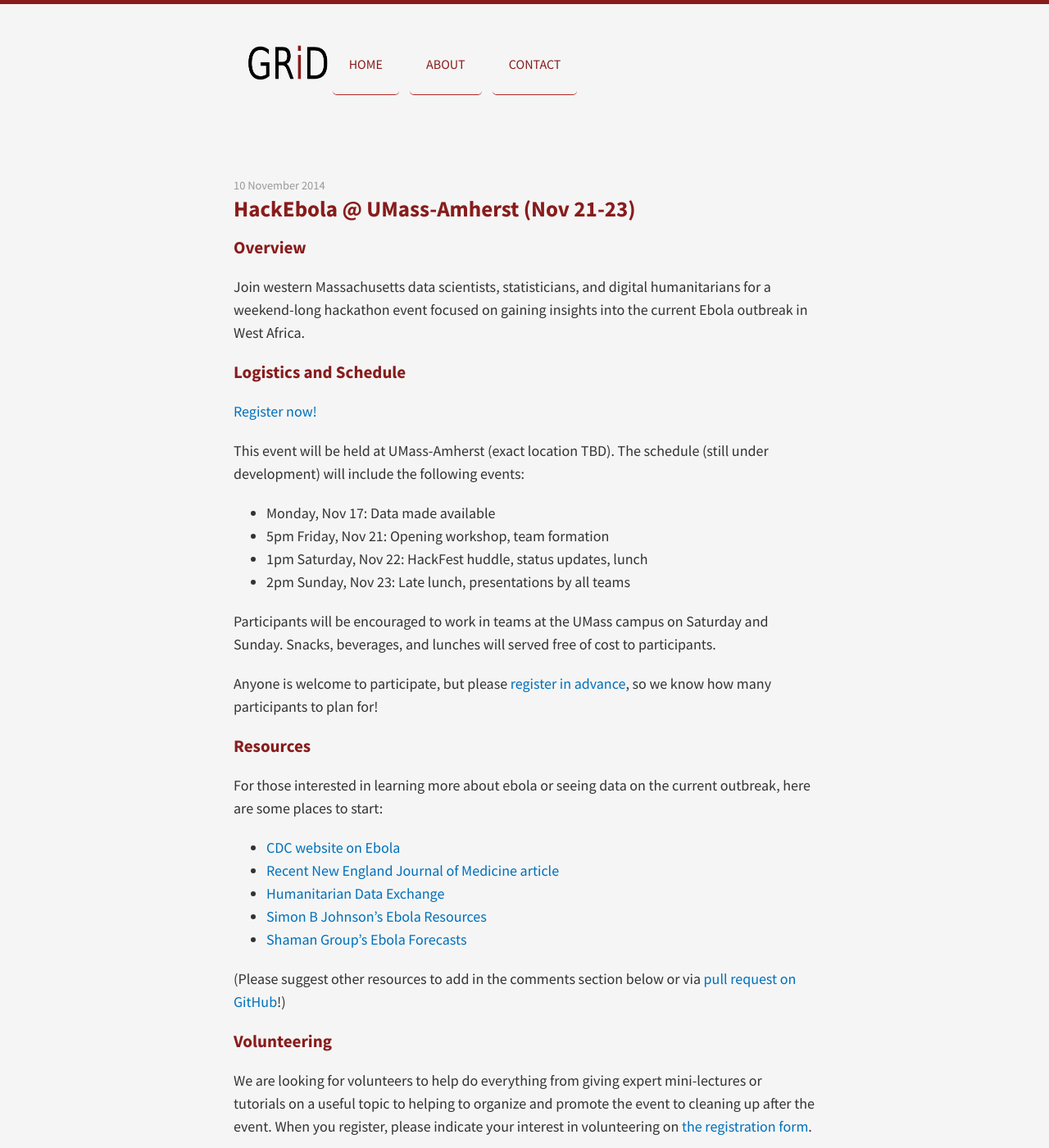
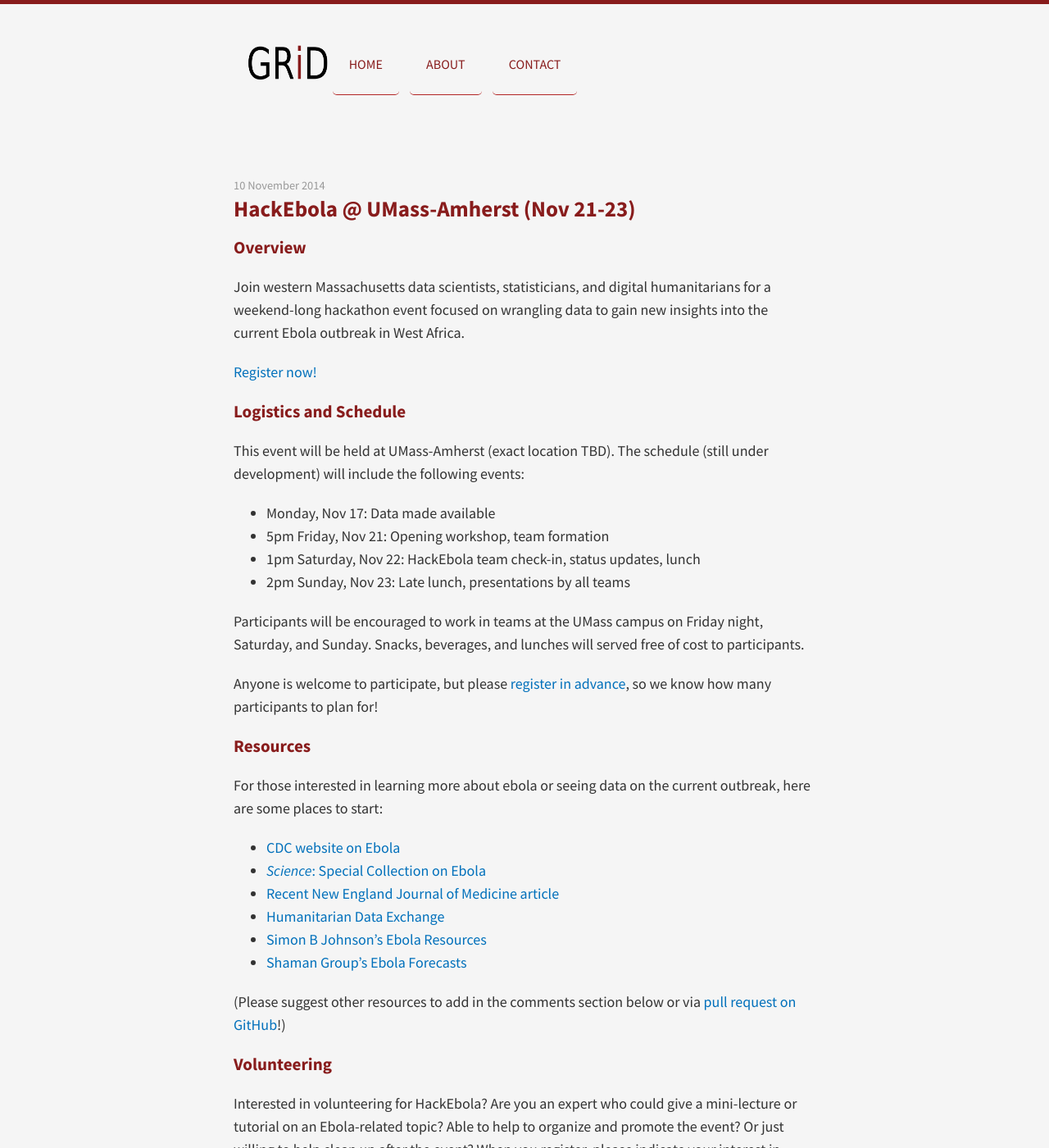
Before and after one commit to gridclub/gridclub.github.io, a Jekyll site: the page built from _posts/2014-11-10-ebola-hackfest.md, in a window 1280 px wide and 1400 px high. Shown: the whole window at 82% size. Built offline with Jekyll 4.4.1, drawn with Linux system fonts in a browser that asks for light colours; nearby versions of some CDN libraries; comment, search, counter and statistics services are not loaded; some of the changed text lies outside the part shown.

Commit message:
updating ebola page.

```diff
--- a/_posts/2014-11-10-ebola-hackfest.md
+++ b/_posts/2014-11-10-ebola-hackfest.md
@@ -6,19 +6,20 @@ tags: []
 ---
 
 ### Overview
-Join western Massachusetts data scientists, statisticians, and digital humanitarians for a weekend-long hackathon event focused on gaining insights into the current Ebola outbreak in West Africa.
+Join western Massachusetts data scientists, statisticians, and digital humanitarians for a weekend-long hackathon event focused on wrangling data to gain new insights into the current Ebola outbreak in West Africa.
+
+[Register now!](http://tinyurl.com/umass-hack-ebola)
 
 ### Logistics and Schedule
-[Register now!](http://tinyurl.com/umass-hack-ebola)
 
 This event will be held at UMass-Amherst (exact location TBD). The schedule (still under development) will include the following events:
 
 * Monday, Nov 17: Data made available
 * 5pm Friday, Nov 21: Opening workshop, team formation
-* 1pm Saturday, Nov 22: HackFest huddle, status updates, lunch
+* 1pm Saturday, Nov 22: HackEbola team check-in, status updates, lunch
 * 2pm Sunday, Nov 23: Late lunch, presentations by all teams
 
-Participants will be encouraged to work in teams at the UMass campus on Saturday and Sunday. Snacks, beverages, and lunches will served free of cost to participants.
+Participants will be encouraged to work in teams at the UMass campus on Friday night, Saturday, and Sunday. Snacks, beverages, and lunches will served free of cost to participants.
 
 Anyone is welcome to participate, but please [register in advance](http://tinyurl.com/umass-hack-ebola), so we know how many participants to plan for!
 
@@ -27,6 +28,7 @@ Anyone is welcome to participate, but please [register in advance](http://tinyur
 For those interested in learning more about ebola or seeing data on the current outbreak, here are some places to start:
 
 * [CDC website on Ebola](http://www.cdc.gov/vhf/ebola/)
+* [_Science_: Special Collection on Ebola](http://www.sciencemag.org/site/extra/ebola/)
 * [Recent New England Journal of Medicine article](http://www.nejm.org/doi/full/10.1056/NEJMoa1411100#t=articleTop)
 * [Humanitarian Data Exchange](https://data.hdx.rwlabs.org/dataset?tags=ebola)
 * [Simon B Johnson's Ebola Resources](http://simonbjohnson.github.io/)
@@ -36,7 +38,7 @@ For those interested in learning more about ebola or seeing data on the current
 (Please suggest other resources to add in the comments section below or via [pull request on GitHub](https://github.com/UMassAmherst-GRiD/UMassAmherst-GRiD.github.io)!)
 
 ### Volunteering
-We are looking for volunteers to help do everything from giving expert mini-lectures or tutorials on a useful topic to helping to organize and promote the event to cleaning up after the event. When you register, please indicate your interest in volunteering on [the registration form](http://tinyurl.com/umass-hack-ebola).
+Interested in volunteering for HackEbola? Are you an expert who could give a mini-lecture or tutorial on an Ebola-related topic? Able to help to organize and promote the event? Or just willing to help clean up after the event? When you register, please indicate your interest in volunteering on [the registration form](http://tinyurl.com/umass-hack-ebola).
 
 
 ### Acknowledgments
```
